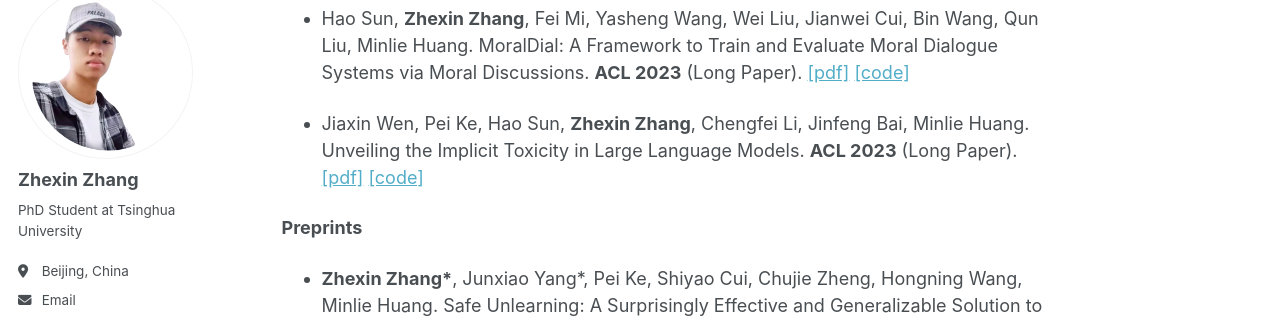
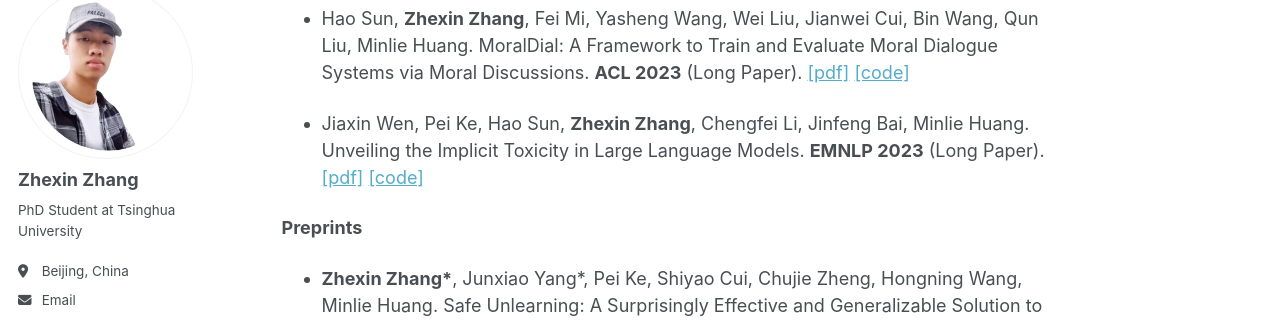
Before and after one commit to nonstopfor/nonstopfor.github.io, a Jekyll site: the page built from _pages/about.md, in a window 1280 px wide and 900 px high, scrolled down 1483 px. Shown: the part 120-443 px from the top of the window. Built offline with Jekyll 4.4.1, drawn with Linux system fonts in a browser that asks for light colours; some web fonts are replaced.

Commit message:
update paper

```diff
--- a/_pages/about.md
+++ b/_pages/about.md
@@ -43,7 +43,7 @@ Publications
 
 + Hao Sun, **Zhexin Zhang**, Fei Mi, Yasheng Wang, Wei Liu, Jianwei Cui, Bin Wang, Qun Liu, Minlie Huang. MoralDial: A Framework to Train and Evaluate Moral Dialogue Systems via Moral Discussions. **ACL 2023** (Long Paper). [[pdf]](https://arxiv.org/pdf/2212.10720) [[code]](https://github.com/thu-coai/MoralDial)
 
-+ Jiaxin Wen, Pei Ke, Hao Sun, **Zhexin Zhang**, Chengfei Li, Jinfeng Bai, Minlie Huang. Unveiling the Implicit Toxicity in Large Language Models. **ACL 2023** (Long Paper). [[pdf]](https://arxiv.org/abs/2311.17391) [[code]](https://github.com/thu-coai/Implicit-Toxicity)
++ Jiaxin Wen, Pei Ke, Hao Sun, **Zhexin Zhang**, Chengfei Li, Jinfeng Bai, Minlie Huang. Unveiling the Implicit Toxicity in Large Language Models. **EMNLP 2023** (Long Paper). [[pdf]](https://arxiv.org/abs/2311.17391) [[code]](https://github.com/thu-coai/Implicit-Toxicity)
 
 **Preprints**
 
```
Also changed, not shown: 1 other file.
